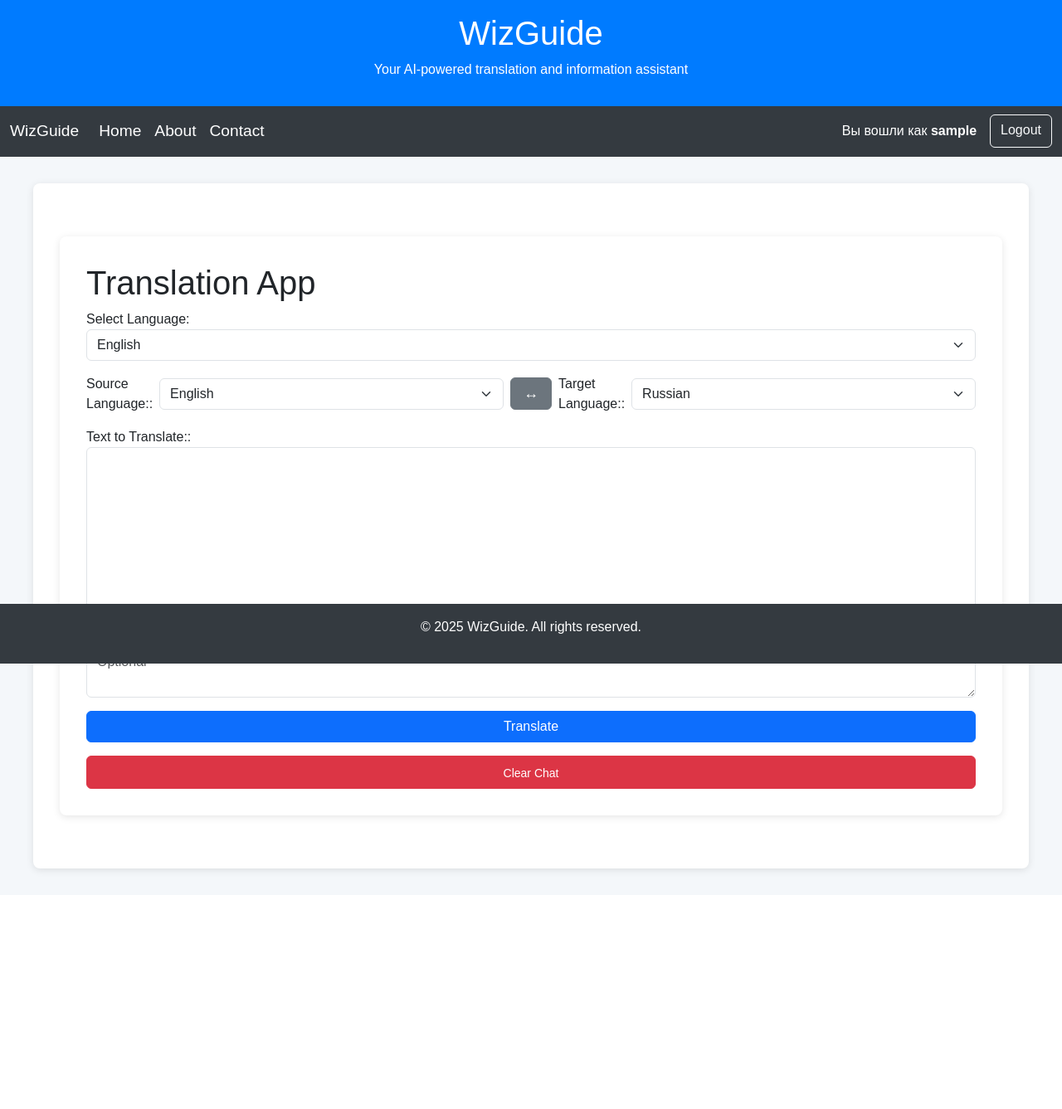
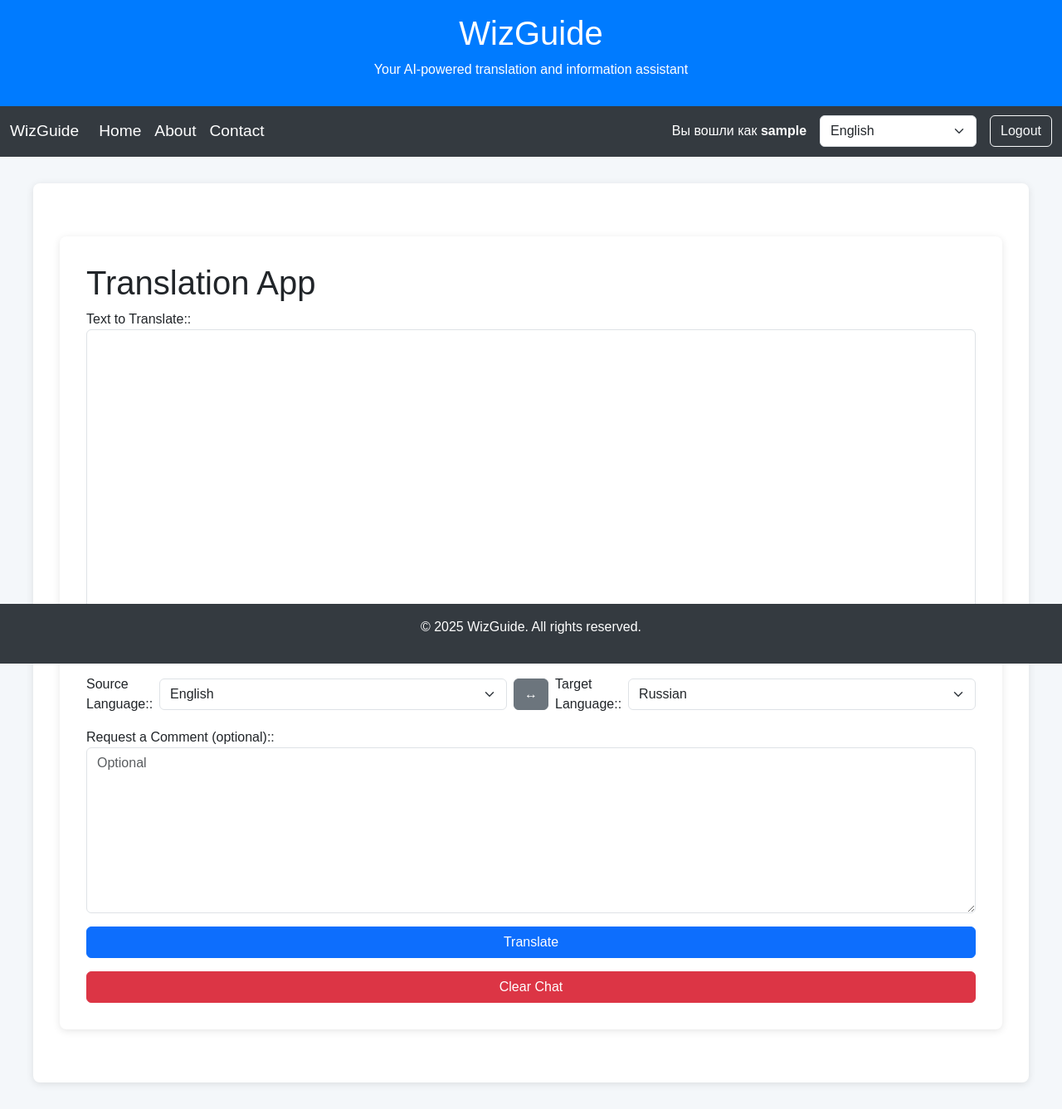
Before and after one commit to AlexDCI/WizGuide-fn, a Django app: page /translate/ in a window 1280 px wide. Shown: the whole page at 83% size. Before the commit the page ends 1056 px from the top, so only its background shows below. Run offline with Django 5.2, Linux system fonts and the light colour scheme; the visitor is signed in with stand-in values (Sample User, id 1); data that the repository does not hold is empty.

Commit message:
alaurge forms

```diff
--- a/templates/base.html
+++ b/templates/base.html
@@ -97,9 +97,16 @@
                 <li class="nav-item"><a class="nav-link" href="/about/">About</a></li>
                 <li class="nav-item"><a class="nav-link" href="/contact/">Contact</a></li>
             </ul>
-            <div class="d-flex">
+            <div class="d-flex align-items-center">
                 {% if user.is_authenticated %}
                     <span class="navbar-text text-white me-3">Вы вошли как <strong>{{ user.username }}</strong></span>
+                    <form method="get" action="" class="me-3">
+                        <select name="lang" id="lang" class="form-select" onchange="this.form.submit()">
+                            {% for lang in languages %}
+                                <option value="{{ lang }}" {% if selected_lang == lang %}selected{% endif %}>{{ lang }}</option>
+                            {% endfor %}
+                        </select>
+                    </form>
                     <a class="btn btn-outline-light" href="{% url 'logout' %}">Logout</a>
                 {% else %}
                     <a class="btn btn-outline-light me-2" href="{% url 'login' %}">Login</a>
--- a/templates/main/translate.html
+++ b/templates/main/translate.html
@@ -3,20 +3,14 @@
 <div class="container">
     <h1>{{ translations.title }}</h1>
 
-    <!-- Форма выбора языка интерфейса -->
-    <form method="get" action="">
-        <label for="lang">{{ translations.language_label }}:</label>
-        <select name="lang" id="lang" class="form-select mb-3" onchange="this.form.submit()">
-            {% for lang in languages %}
-                <option value="{{ lang }}" {% if selected_lang == lang %}selected{% endif %}>{{ lang }}</option>
-            {% endfor %}
-        </select>
-    </form>
-
     <form method="post">
         {% csrf_token %}
 
-        <!-- Горизонтальное расположение выбора языков -->
+        <!-- Поле ввода текста -->
+        <label for="text">{{ translations.text_label }}:</label>
+        <textarea name="text" id="text" class="form-control mb-3 text-area-large"></textarea>
+
+        <!-- Блок выбора языков (под полем ввода) -->
         <div class="d-flex align-items-center mb-3">
             <label for="source_lang" class="me-2">{{ translations.source_lang_label }}:</label>
             <select name="source_lang" id="source_lang" class="form-select">
@@ -36,13 +30,9 @@
             </select>
         </div>
 
-        <!-- Поле ввода текста -->
-        <label for="text">{{ translations.text_label }}:</label>
-        <textarea name="text" id="text" class="form-control mb-3 text-area-large"></textarea>
-
         <!-- Поле ввода комментария -->
         <label for="comment_request">{{ translations.comment_request_label }}:</label>
-        <textarea name="comment_request" id="comment_request" class="form-control mb-3" placeholder="{{ translations.optional }}"></textarea>
+        <textarea name="comment_request" id="comment_request" class="form-control mb-3 comment-area-large" placeholder="{{ translations.optional }}"></textarea>
 
         <button type="submit" class="btn btn-primary w-100">{{ translations.translate_btn }}</button>
     </form>
@@ -54,48 +44,6 @@
             Clear Chat
         </button>
     </form>
-
-    <style>
-        /* Увеличение высоты поля ввода текста */
-        .text-area-large {
-            height: 200px; /* Можно менять на любое другое значение */
-            resize: vertical; /* Позволяет пользователю растягивать */
-        }
-
-        /* Стили для контейнера чата */
-        .chat-history {
-            max-height: 400px; /* Увеличенная высота блока */
-            overflow-y: auto; /* Вертикальный скролл */
-            width: 100%; /* Чат теперь занимает всю ширину */
-        }
-
-        /* Чаты на всю ширину */
-        .list-group-item {
-            width: 100%; /* Растягивает элементы списка */
-            word-wrap: break-word; /* Перенос длинных слов */
-        }
-
-        /* Стили для кнопки очистки */
-        .custom-clear-btn {
-            height: 40px;
-            padding: 5px 20px;
-            font-size: 14px;
-            line-height: 30px;
-            width: 200px;
-            margin: 0 auto;
-        }
-
-        /* Центрирование селектов */
-        .d-flex.align-items-center select {
-            min-width: 200px;
-        }
-
-        /* Размер кнопки смены языка */
-        #swap-languages {
-            font-size: 18px;
-            padding: 5px 15px;
-        }
-    </style>
 
     {% if chat_history %}
     <div class="chat-history mt-4 p-3 bg-light rounded">
@@ -114,14 +62,29 @@
     {% endif %}
 </div>
 
+<style>
+    /* Увеличенное поле ввода текста */
+    .text-area-large {
+        height: 400px;
+        resize: vertical;
+    }
+
+    /* Увеличенное поле ввода комментариев */
+    .comment-area-large {
+        height: 200px;
+        resize: vertical;
+    }
+
+    /* Стили для контейнера чата */
+    .chat-history {
+        max-height: 400px;
+        overflow-y: auto;
+        width: 100%;
+    }
+</style>
+
 <script>
     document.addEventListener("DOMContentLoaded", function () {
-        var chatHistory = document.querySelector(".chat-history");
-        if (chatHistory) {
-            chatHistory.scrollTop = chatHistory.scrollHeight;
-        }
-
-        // Функция смены языков
         document.getElementById("swap-languages").addEventListener("click", function () {
             let sourceLang = document.getElementById("source_lang");
             let targetLang = document.getElementById("target_lang");
--- a/wiz_guide_fn/settings.py
+++ b/wiz_guide_fn/settings.py
@@ -37,9 +37,9 @@ SECRET_KEY = os.getenv('SECRET_KEY')
 # SECURITY WARNING: don't run with debug turned on in production!
 DEBUG = os.getenv('DEBUG', 'False') == 'True'  # Преобразуем строку в булевое значение
 
-# ALLOWED_HOSTS = ['167.71.34.6', 'localhost', '127.0.0.1']
-# ALLOWED_HOSTS = ['192.168.0.7', 'localhost', '127.0.0.1']
-ALLOWED_HOSTS = ['*']
+# ALLOWED_HOSTS = ['167.71.34.6', 'localhost', '127.0.0.1'] # host for production
+ALLOWED_HOSTS = ['192.168.0.7', 'localhost', '127.0.0.1'] # host for localhost
+
 
 
 # Application definition
```
Also changed, not shown: templates/main/backup.html (+28 -10 lines), db 2.sqlite3 (deleted).
